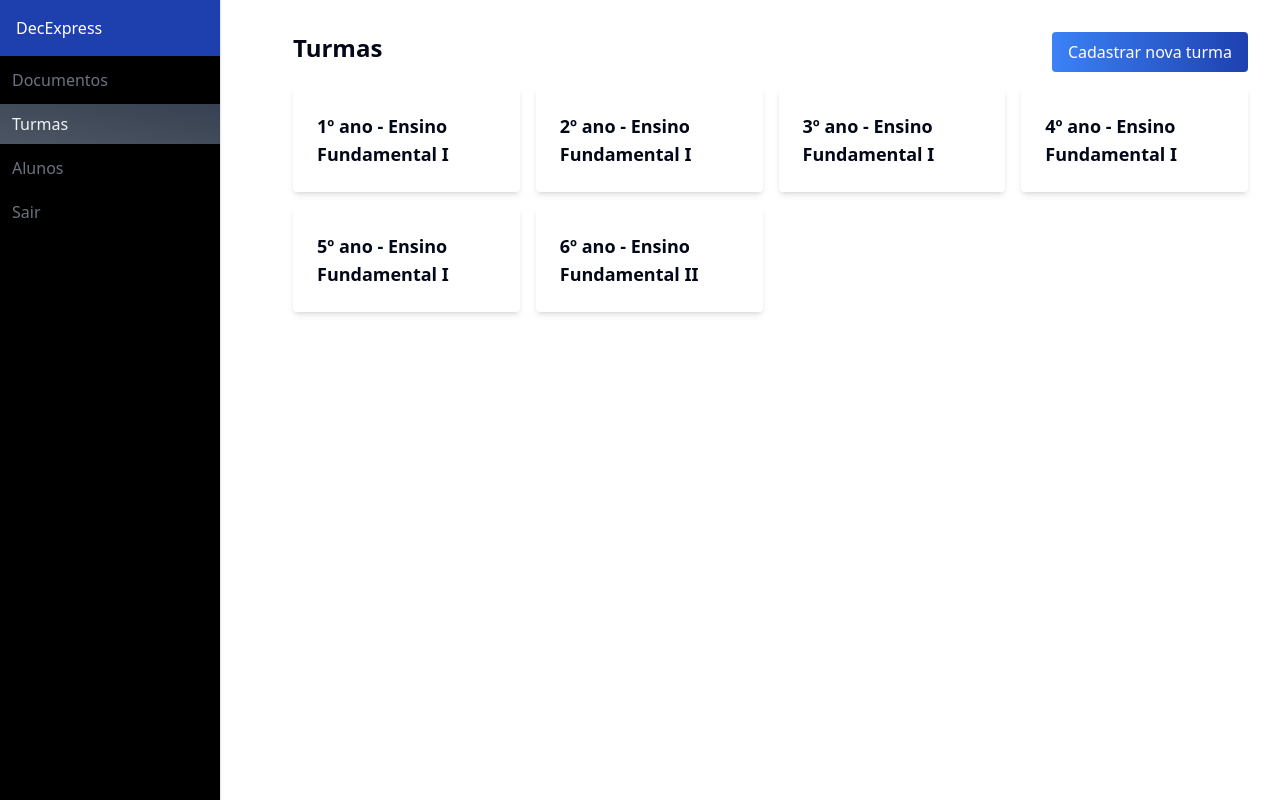
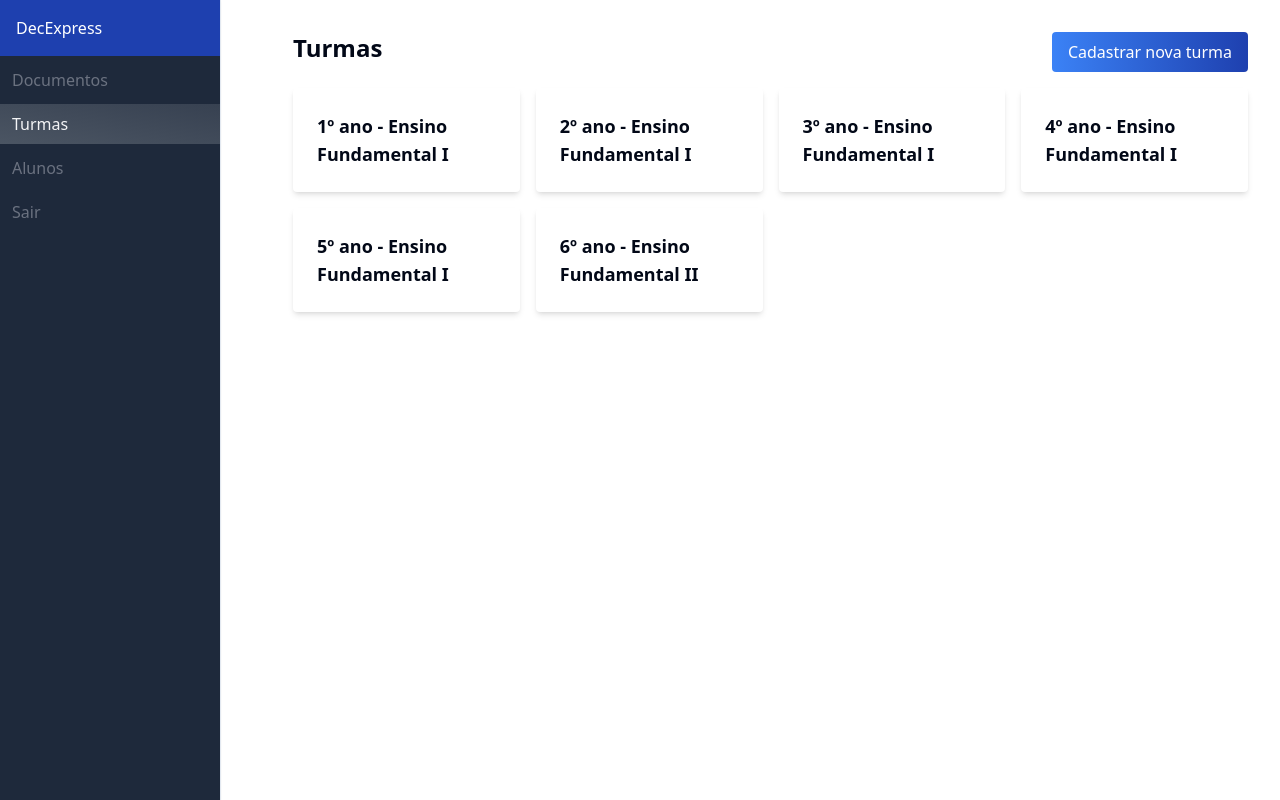
Before and after one commit to renataalbq/dec-express, a React (Vite) app: page /list-class in a window 1280 px wide. Built offline with nearby package versions, Linux system fonts and the light colour scheme.

Commit message:
change sidebar color

```diff
--- a/src/components/sidebar.tsx
+++ b/src/components/sidebar.tsx
@@ -5,7 +5,7 @@ const Sidebar = ()  => {
     const location = useLocation()
     return (
         <aside className="h-screen">
-            <nav className="h-full flex flex-col bg-black border-r shadow-sm">
+            <nav className="h-full flex flex-col bg-slate-800 border-r shadow-sm">
                 <div className="p-4 flex justify-between items-center bg-blue-800">
                     <h1 className="text-white">DecExpress</h1>
                 </div>
```
